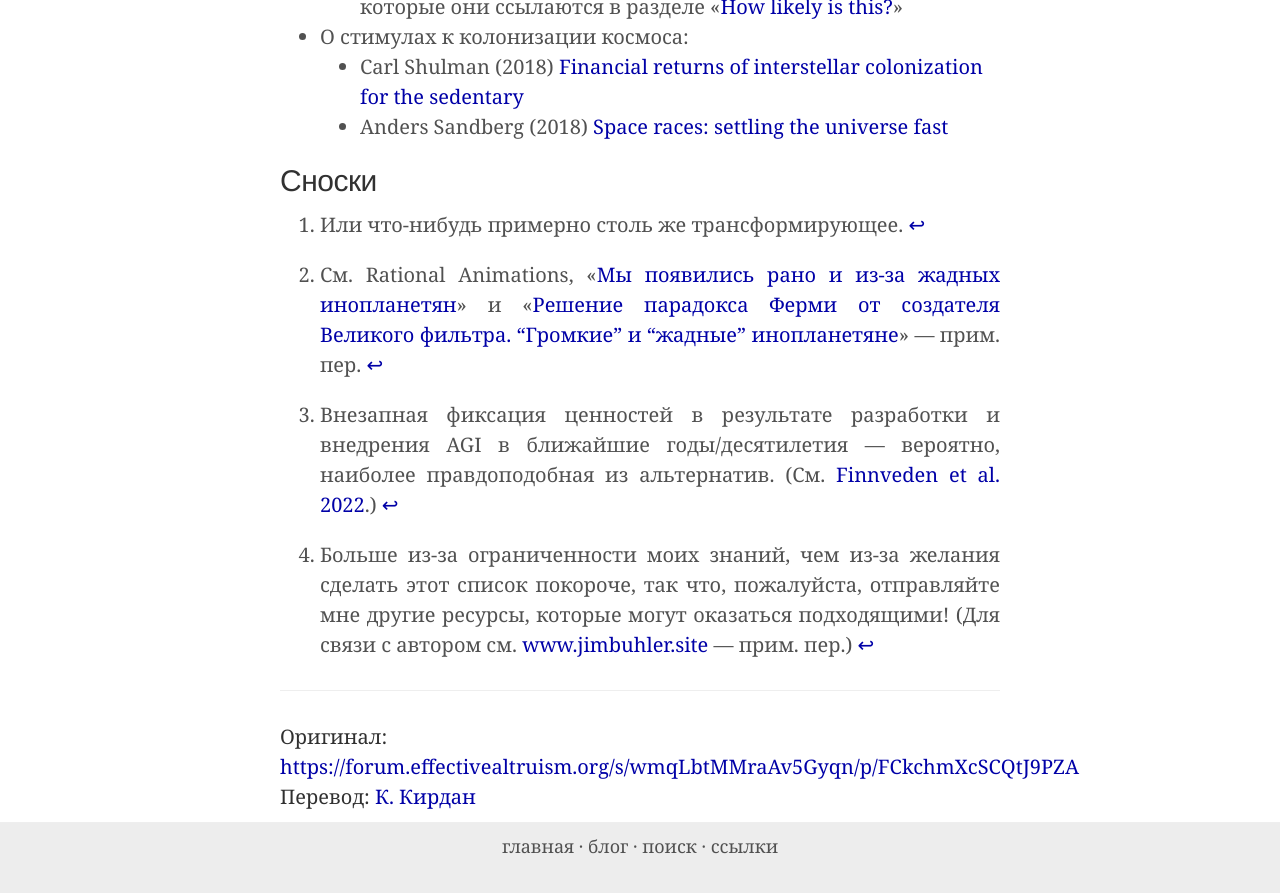
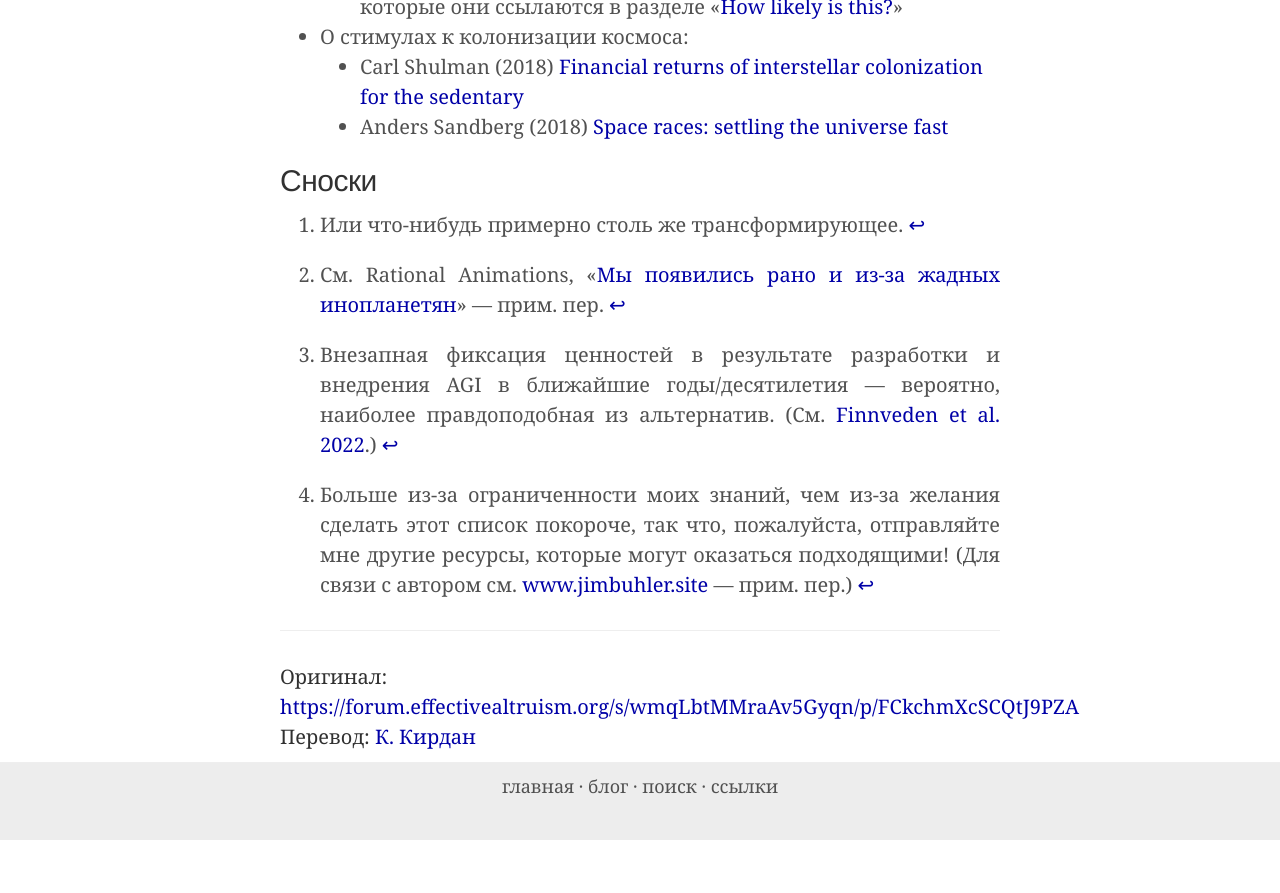
Before and after one commit to ReducingSuffering/reducingsuffering.github.io, a Jekyll site: the page built from _articles/jim-buhler-predicting-what-future-people-value.md, in a window 1280 px wide and 900 px high, scrolled down 4402 px. Shown: the top 893 px of the window. Built offline with Jekyll 4.4.1, drawn with Linux system fonts in a browser that asks for light colours; after the commit the page ends 5242 px from its top, so only the background shows below that.

Commit message:
Update jim-buhler-predicting-what-future-people-value.md

```diff
--- a/_articles/jim-buhler-predicting-what-future-people-value.md
+++ b/_articles/jim-buhler-predicting-what-future-people-value.md
@@ -86,6 +86,6 @@ preview: "https://res.cloudinary.com/cea/image/upload/c_fill,ar_1.91,g_auto/Soci
 ## Сноски
 
 [^1]: Или что-нибудь примерно столь же трансформирующее.
-[^2]: См. Rational Animations, «[Мы появились рано и из-за жадных инопланетян](https://www.youtube.com/watch?v=cAXFLbom4oc)» и «[Решение парадокса Ферми от создателя Великого фильтра. "Громкие" и "жадные" инопланетяне](https://habr.com/ru/articles/583022/)» — прим. пер.
+[^2]: См. Rational Animations, «[Мы появились рано и из-за жадных инопланетян](https://www.youtube.com/watch?v=cAXFLbom4oc)» — прим. пер.
 [^3]: Внезапная фиксация ценностей в результате разработки и внедрения AGI в ближайшие годы/десятилетия — вероятно, наиболее правдоподобная из альтернатив. (См. [Finnveden et al. 2022](https://forum.effectivealtruism.org/posts/KqCybin8rtfP3qztq/agi-and-lock-in).)
 [^4]: Больше из-за ограниченности моих знаний, чем из-за желания сделать этот список покороче, так что, пожалуйста, отправляйте мне другие ресурсы, которые могут оказаться подходящими! (Для связи с автором см. [www.jimbuhler.site](https://www.jimbuhler.site/) — прим. пер.)
```
